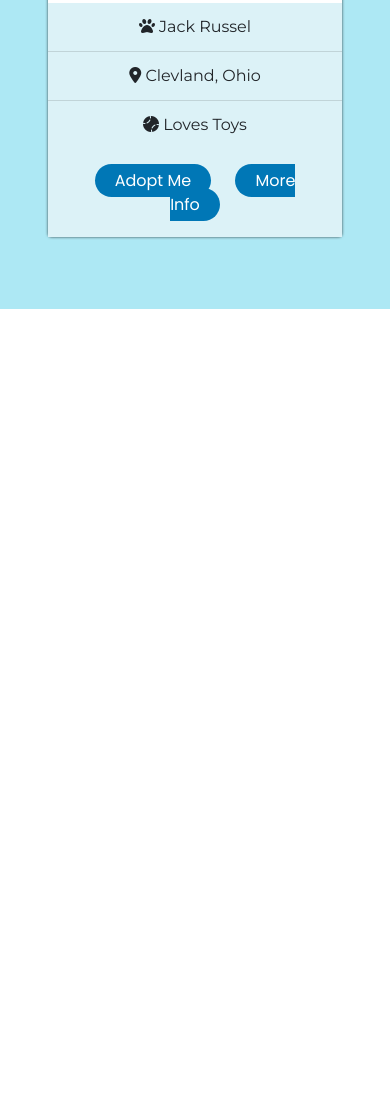
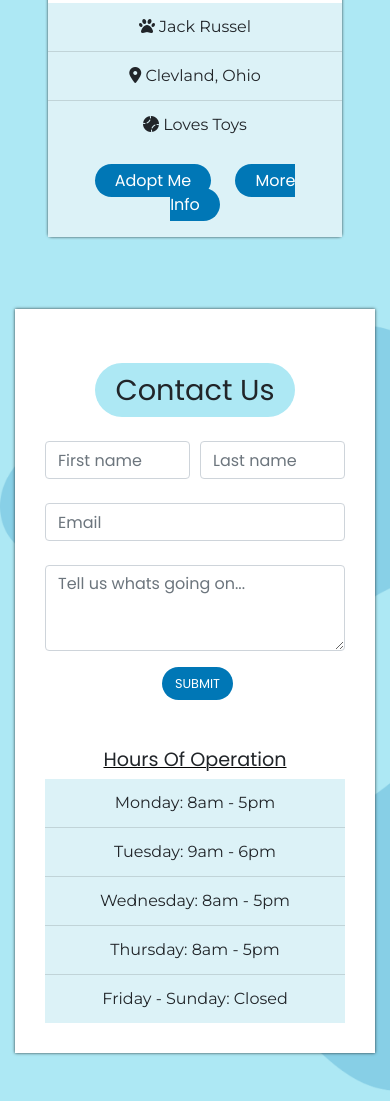
Before and after one commit to DevAntonioRogers/Wagster, a website: page index.html in a window 390 px wide. Shown: the part 7658-8759 px from the top of the page. Before the commit the page ends 7967 px from the top, so only its background shows below. Drawn offline with nearby package versions, Linux system fonts and the light colour scheme.

Commit message:
Created contact section and added background image to sections

```diff
--- a/index.html
+++ b/index.html
@@ -484,6 +484,56 @@
       </div>
     </div>
 
+    <!-- CONTACT SECTION -->
+    <div class="container-fluid contact--container pb-5">
+      <div class="container contact--inner text-center about-section">
+        <h1 class="mt-4 mb-4 contact-us">Contact Us</h1>
+        <div class="row">
+          <div class="col-md-6 col d-flex flex-column justify-content-center">
+            <form class="mt-md-5">
+              <div class="form-row">
+                <div class="col">
+                  <input type="text" class="form-control" placeholder="First name" />
+                </div>
+                <div class="col">
+                  <input type="text" class="form-control" placeholder="Last name" />
+                </div>
+              </div>
+              <div class="form-row mt-4">
+                <div class="col">
+                  <input type="email" class="form-control" placeholder="Email" />
+                </div>
+              </div>
+              <div class="form-row mt-4">
+                <div class="col">
+                  <textarea
+                    class="form-control"
+                    id="textArea"
+                    placeholder="Tell us whats going on..."
+                    rows="3"
+                  ></textarea>
+                </div>
+              </div>
+              <div class="form-row d-flex justify-content-center">
+                <button class="btn mt-3 mb-5 contact-button">Submit</button>
+              </div>
+            </form>
+          </div>
+
+          <div class="col-md-6 col-12 d-flex flex-column justify-content-center mb-md-5">
+            <h1 class="text-center hours-heading">Hours Of Operation</h1>
+            <ul class="list-group list-group-flush">
+              <li class="list-group-item">Monday: 8am - 5pm</li>
+              <li class="list-group-item">Tuesday: 9am - 6pm</li>
+              <li class="list-group-item">Wednesday: 8am - 5pm</li>
+              <li class="list-group-item">Thursday: 8am - 5pm</li>
+              <li class="list-group-item">Friday - Sunday: Closed</li>
+            </ul>
+          </div>
+        </div>
+      </div>
+    </div>
+
     <script src="node_modules/jquery/dist/jquery.slim.min.js"></script>
     <script src="node_modules/popper.js/dist/umd/popper.min.js"></script>
     <script src="node_modules/bootstrap/dist/js/bootstrap.min.js"></script>
--- a/styles.css
+++ b/styles.css
@@ -248,6 +248,8 @@ html{
 
 .card--section{
 background-color: #ade8f4;
+background-image: url(/back-image-final.png);
+background-size: cover;
 box-shadow: 0 1px 3px rgb(17 24 39 / 9%);
 }
 
@@ -278,6 +280,9 @@ box-shadow: 0 1px 3px rgb(17 24 39 / 9%);
 
 .adopt-section{
   background-color: #ade8f4;
+  background-image: url(/back-image-final.png);
+  background-size: cover;
+
 }
 
 .adopt-button{
@@ -300,3 +305,54 @@ box-shadow: 0 1px 3px rgb(17 24 39 / 9%);
   border-radius: 50px;
   font-size: 1.5rem
 }
+
+/*************************** CONTACT SECTION STYLES *******************************/
+
+.about-section{
+  box-shadow: 0px 0px 3px 0px rgba(0,0,0,0.75);
+  padding: 30px;
+}
+
+.hours-heading{
+  font-size: 1.2rem;
+  font-family: 'Montserrat' sans-serif;
+  font-weight: 200;
+  text-decoration: underline 1px solid black;
+}
+
+.contact-button{
+  background-color: #0077b6;
+  color: white;
+  margin-left: 5px;
+  transition: ease-out 0.3s;
+  outline: none;
+  text-transform: uppercase;
+  font-size: 0.8rem;
+  border-radius: 50px;
+  margin-top: 5px;
+}
+
+.contact-button:hover{
+  box-shadow: 0px 0px 17px -4px rgba(0,0,0,0.77);
+  color: white;
+}
+
+.contact-us{
+  font-family: 'Montserrat' sans-serif;
+  font-weight: 300;
+  border-radius: 50px;
+  font-size: 1.8rem;
+  padding: 10px 20px;
+  background-color: #ade8f4;
+  display: inline-block;
+}
+
+.contact--container{
+  background-color: #ade8f4;
+  background-image: url(/test-background\ 3.png);
+  background-size: cover;
+}
+
+.contact--inner{
+  background-color: white;
+}
```
Also changed, not shown: Images/contacr image.png (added), back-image-final.png (added), test-background 3.png (added), test-background.png (added), test-background2.png (added).
